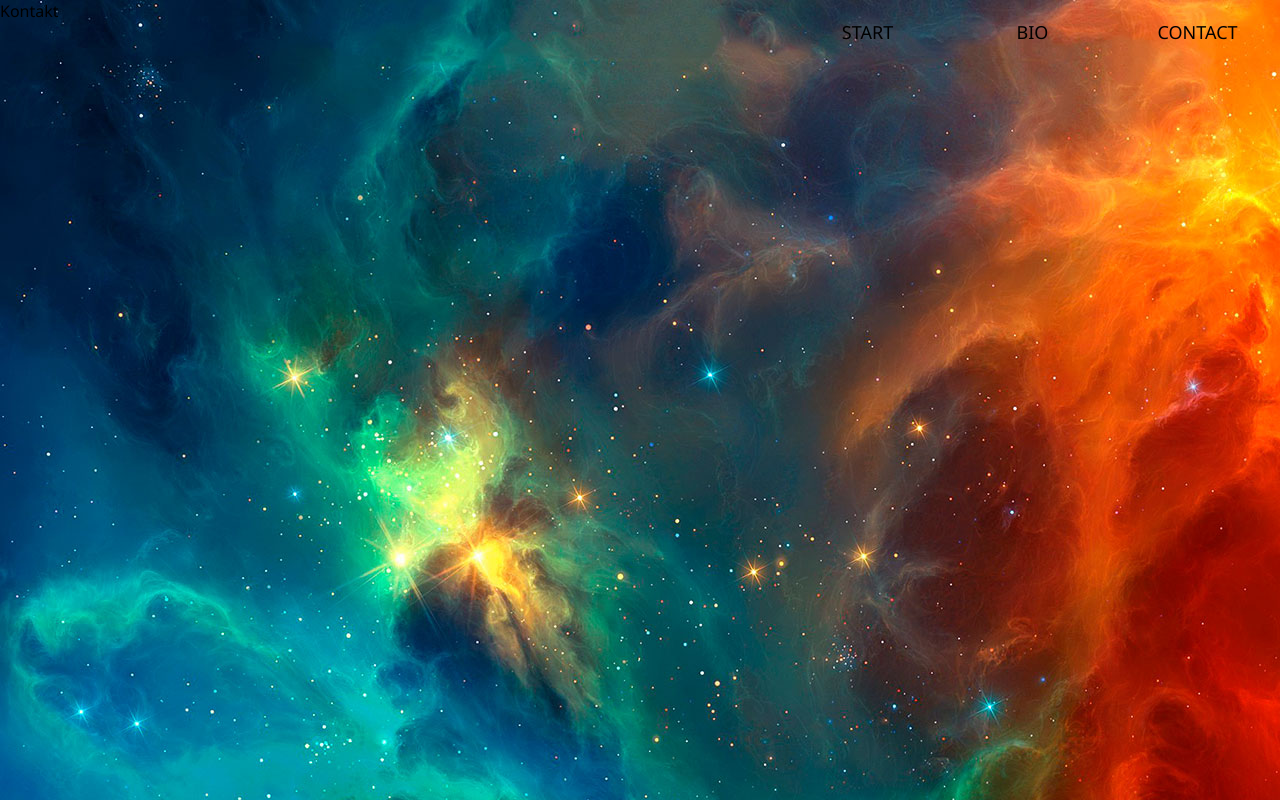
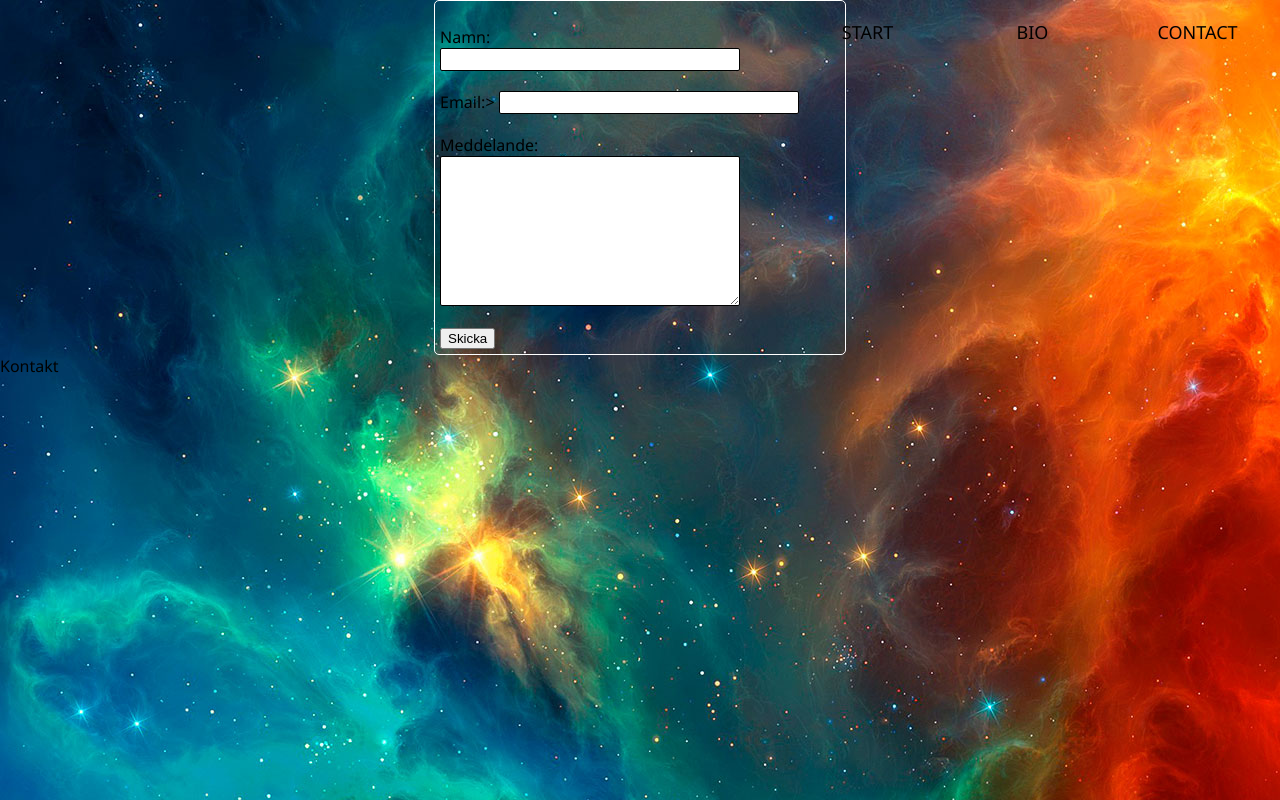
Before and after one commit to Virre1337/Virres_Hemsida, a plain HTML site: page pages/contact.html in a window 1280 px wide. Drawn offline with Linux system fonts and the light colour scheme.

Commit message:
Started input contact form

```diff
--- a/pages/contact.html
+++ b/pages/contact.html
@@ -21,7 +21,27 @@
                         <a href="#">Contact</a>
                     </li>
                 </ul>
-            </nav>
+        </nav>
+        <main>
+            <form class="contact-form" action="" method="POST">
+                <section class="input-container">
+                    <label class="input-label" for="name">Namn:</label>
+                    <input type="text" id="name" name ="username">
+                </section>
+                <section class="input-container">
+                    <label class="input-label" for="email">Email:></label>
+                    <label  for="email"></label>
+                    <input type="email" id="email" name="userEmail">
+                </section>
+                <section class="input-container">
+                <label class="input-label" for="message">Meddelande:</label>
+                <textarea name="userMessage" id="message" cols="30" rows="10"></textarea>
+                </section>
+                <section class="input-container">
+                    <button>Skicka</button>
+                </section>
+            </form>
+        </main>
     Kontakt
 </body>
 </html>
--- a/style/style.css
+++ b/style/style.css
@@ -47,3 +47,41 @@ body {
         background-position-x: 390px;
     }
 }
+
+
+.contact-form {
+    margin: 0 auto;
+    width: 400px;
+    padding: 5px;
+    border: 1px solid white;
+    border-radius: 5px;
+
+}
+
+.input-labels{
+    display:inline-block;
+    width: 90px;
+    text-align: right;
+}
+
+input, textarea {
+    font: 14px 'Segoe UI' ;
+    width: 300px;
+    box-sizing: border-box;
+    border: 1px solid black;
+    border-radius: 2px;
+
+}
+.input-container{
+    margin-top: 20px;
+}
+textarea{
+    vertical-align: top;
+    height: 150px;
+}
+.input-button{
+    padding-left: 20px;
+    margin-left:10px;
+    float: right;
+
+}
```
